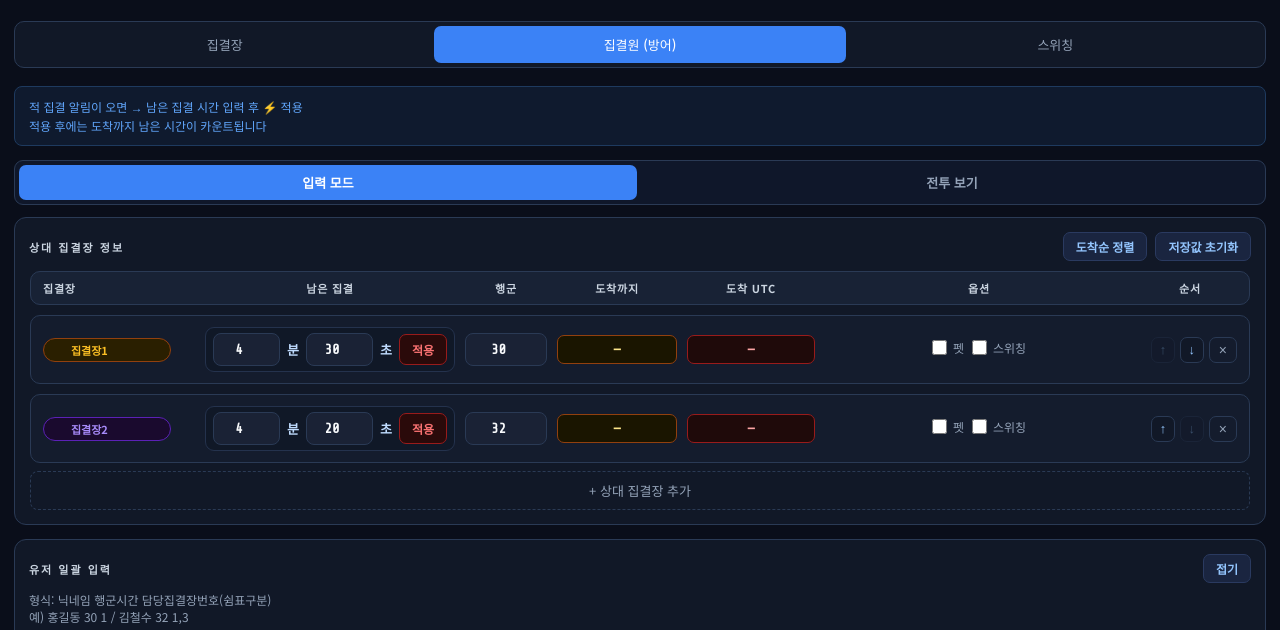
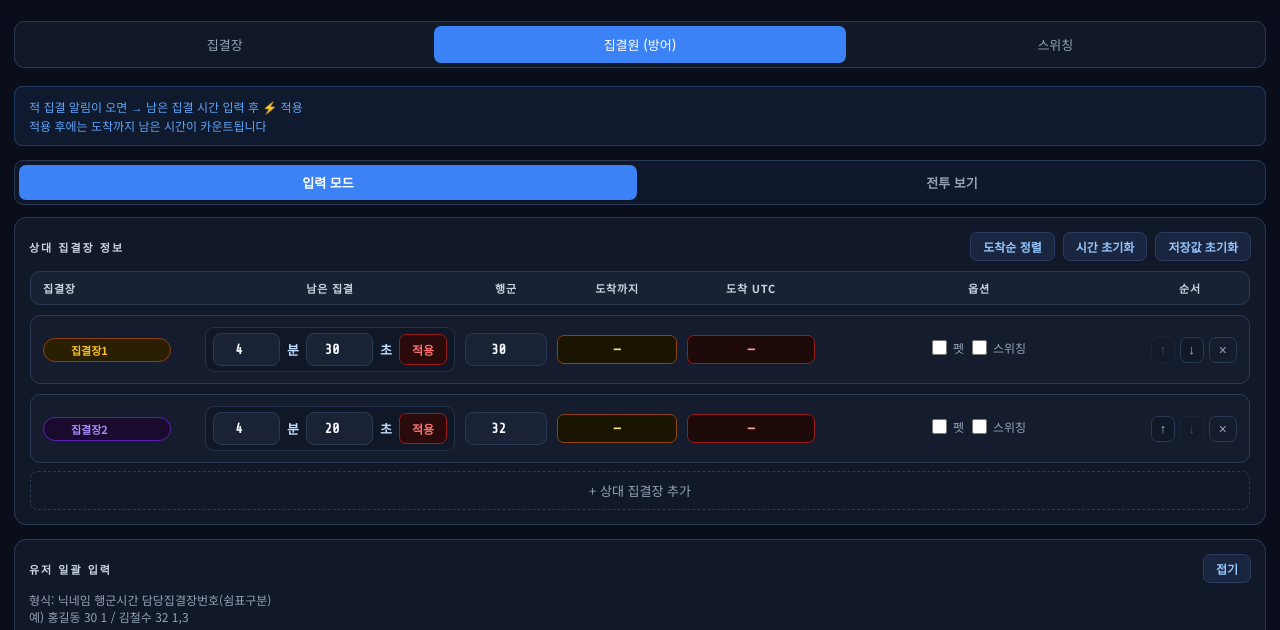
Before and after one commit to debbie-jo/OIL_WOS, a website: page index.html in a window 1280 px wide. Both pictures are taken after a click on the button "집결원 (방어)". Shown: the part 112-742 px from the top of the page. Drawn offline with nearby package versions, Linux system fonts and the light colour scheme.

Commit message:
Add enemy time reset

```diff
--- a/index.html
+++ b/index.html
@@ -210,6 +210,7 @@ tr:hover td{background:#151f30;}
         <div class="section-sub">상대 집결장 정보</div>
         <div class="enemy-list-actions">
           <button class="action-btn" onclick="sortEnemiesByArrival()">도착순 정렬</button>
+          <button class="action-btn" onclick="resetEnemyTimes()">시간 초기화</button>
           <button class="action-btn" onclick="clearSavedState()">저장값 초기화</button>
         </div>
       </div>
@@ -649,6 +650,17 @@ function applyEnemyOrder(oldIndexes){
   });
   sortMemberRowsByTarget();
 }
+function resetEnemyTimes(){
+  if(!confirm('상대 집결장 남은 시간과 도착시간만 초기화할까요?'))return;
+  enemies.forEach(function(e,i){
+    var remain=defaultEnemyRemain(i);
+    e.remainMin=remain.min;
+    e.remainSec=remain.sec;
+    e.arrivalSec=undefined;
+    e.arrivalAtMs=undefined;
+  });
+  calcMember();
+}
 function sortEnemiesByArrival(){
   var ordered=enemies.map(function(e,i){return{e:e,old:i};}).sort(function(a,b){
     var aSet=a.e.arrivalSec!==undefined;
```
